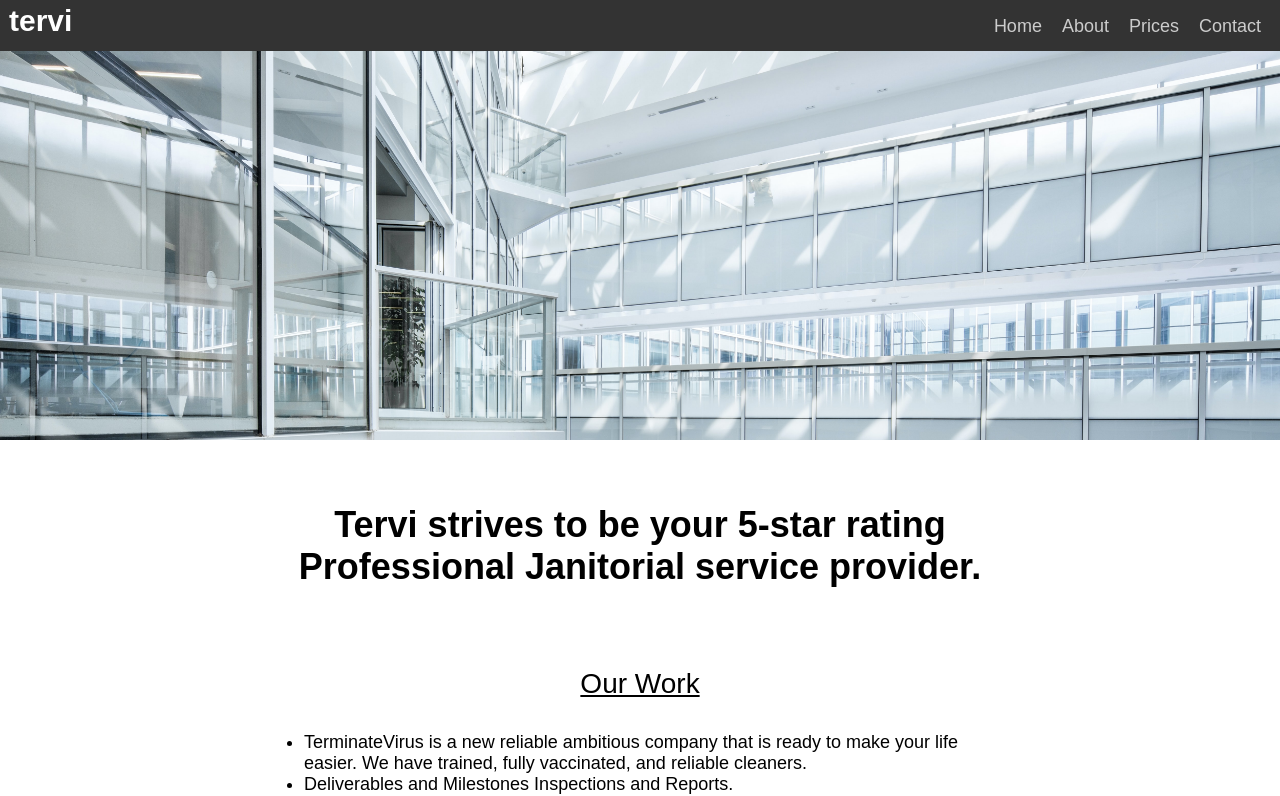
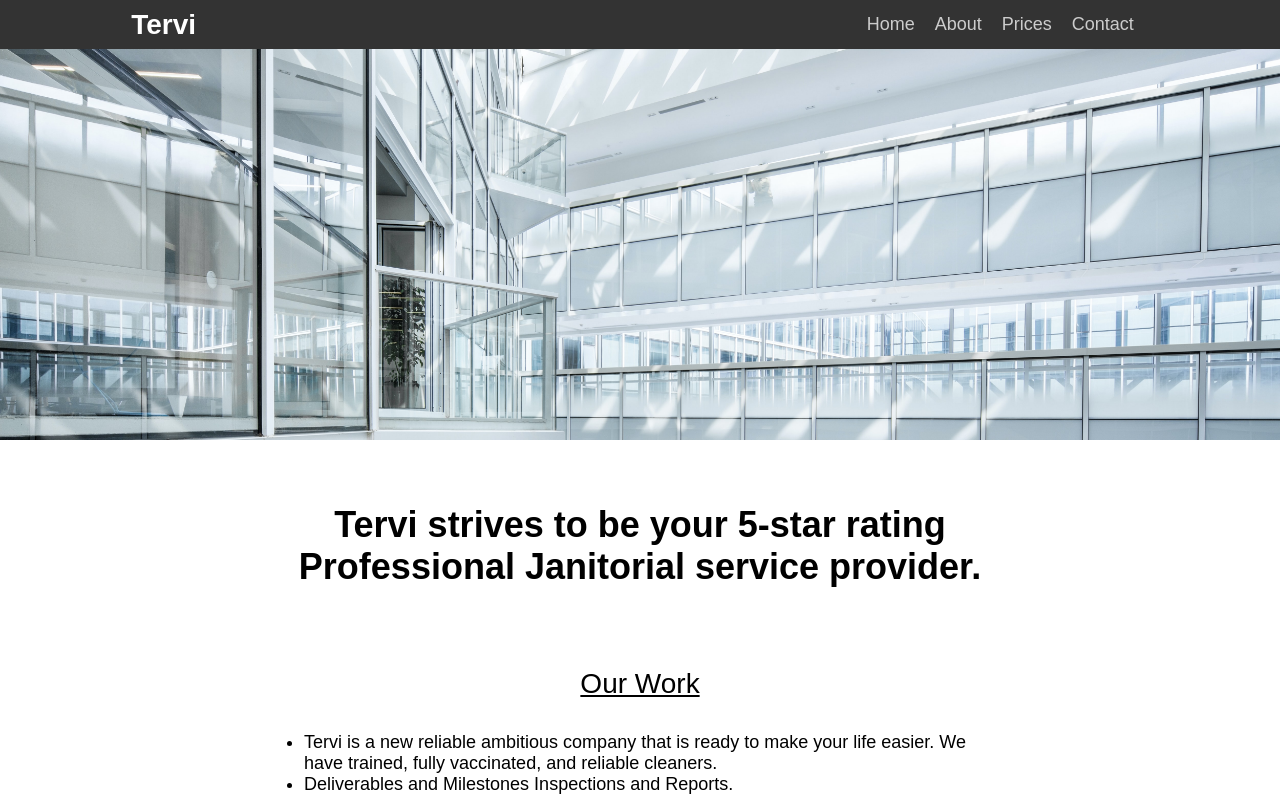
Before and after one commit to sergio-ortiz/tervi, a Next.js app: page / in a window 1280 px wide. Shown: the top 796 px of the page. Built offline with nearby package versions, Linux system fonts and the light colour scheme.

Commit message:
refactor(styles): white space changes

```diff
--- a/components/Nav.js
+++ b/components/Nav.js
@@ -3,9 +3,10 @@ import styles from "/styles/Nav.module.css";
 
 const Nav = () => (
   <nav className={styles.navbar}>
+    <div className={styles.container}>
       <h1>
         <Link href="">
-        <a className={styles.branding}>tervi</a>
+          <a className={styles.branding}>Tervi</a>
         </Link>
       </h1>
       <ul className={styles.navLinks}>
@@ -32,6 +33,7 @@ const Nav = () => (
           </Link>
         </li>
       </ul>
+    </div>
   </nav>
 );
 
--- a/pages/index.js
+++ b/pages/index.js
@@ -12,7 +12,7 @@ const HomePage = () => (
       <ListBlock
         heading={"Our Work"}
         listItems={[
-          "TerminateVirus is a new reliable ambitious company that is ready to make your life easier. We have trained, fully vaccinated, and reliable cleaners.",
+          "Tervi is a new reliable ambitious company that is ready to make your life easier. We have trained, fully vaccinated, and reliable cleaners.",
           "Deliverables and Milestones Inspections and Reports.",
           "Cleaner coverage 100% insured. Always have backup cleaners.",
           "We conduct background checks on every employee hired.",
@@ -23,7 +23,7 @@ const HomePage = () => (
       <ListBlock
         heading={"Work compliance"}
         listItems={[
-          "TerminateVirus delivers a great reliable cleaning performance. ",
+          "Tervi delivers a great reliable cleaning performance. ",
           "All of our cleaners have gone through training, background checks, and have been personally interview to ensure we bring the highest standards of cleaning.",
           "Small Business that focuses on Compliance Corporate Social Responsibility",
           "Low Fees compared to other companies",
--- a/styles/Footer.module.css
+++ b/styles/Footer.module.css
@@ -4,7 +4,7 @@
 }
 
 .contact {
-  padding-top: 5rem;
+  padding-top: 3rem;
   background: #000;
   color: #fff;
 }
--- a/styles/Nav.module.css
+++ b/styles/Nav.module.css
@@ -1,6 +1,4 @@
 .navbar {
-  display: flex;
-  justify-content: space-between;
   padding: 4px;
   background: #333;
   color: #fff;
@@ -10,11 +8,18 @@
   z-index: 1;
 }
 
+.container {
+  display: flex;
+  justify-content: space-between;
+  align-items: center;
+  width: 80%;
+  margin: auto;
+}
+
 .branding {
-  font-size: 30px;
+  font-size: 28px;
   text-align: center;
   text-decoration: none;
-  margin: 5px;
   text-decoration: none;
   color: white;
 }
@@ -22,7 +27,7 @@
 .navLinks {
   display: flex;
   flex-direction: row;
-  margin: 2px 5px 0;
+  margin: 0 5px;
   list-style: none;
 }
 
@@ -40,3 +45,9 @@
   color: white;
   border-bottom: 1px solid white;
 }
+
+@media (max-width: 768px) {
+  .container {
+    width: 100%;
+  }
+}
```
Lines whose indentation alone changed are shown as unchanged.
